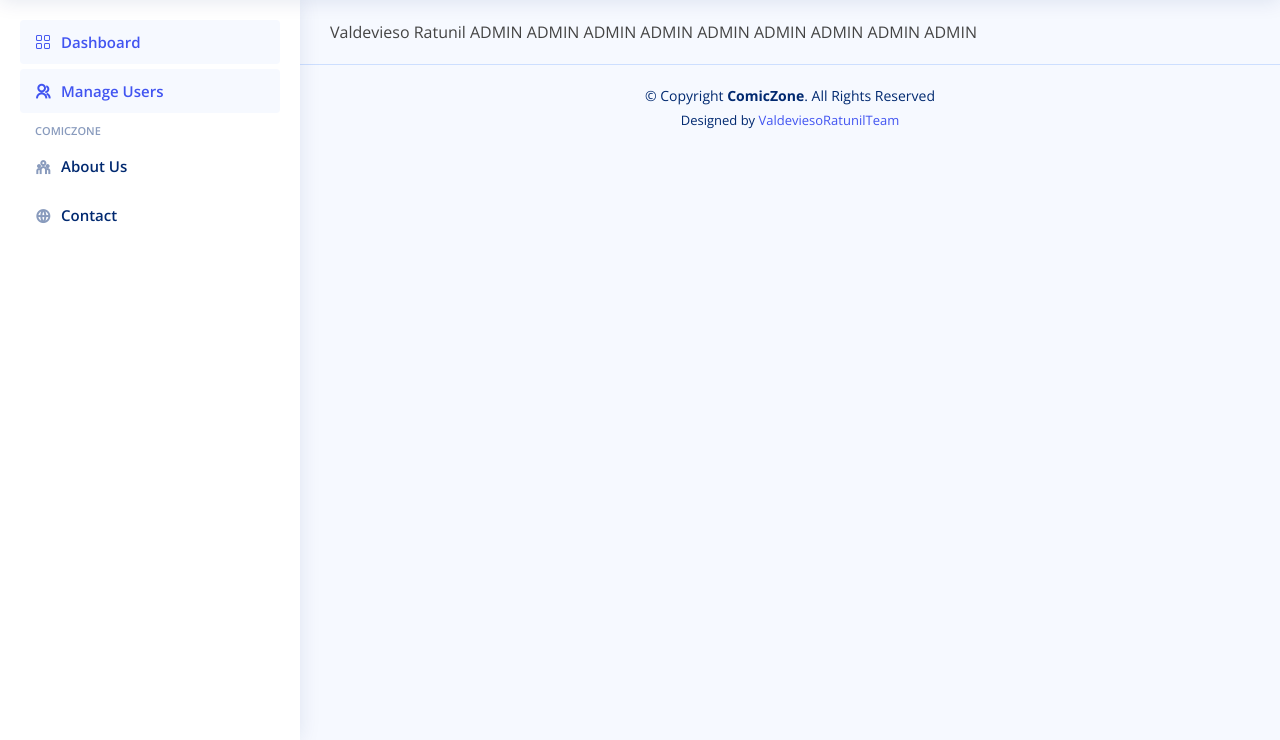
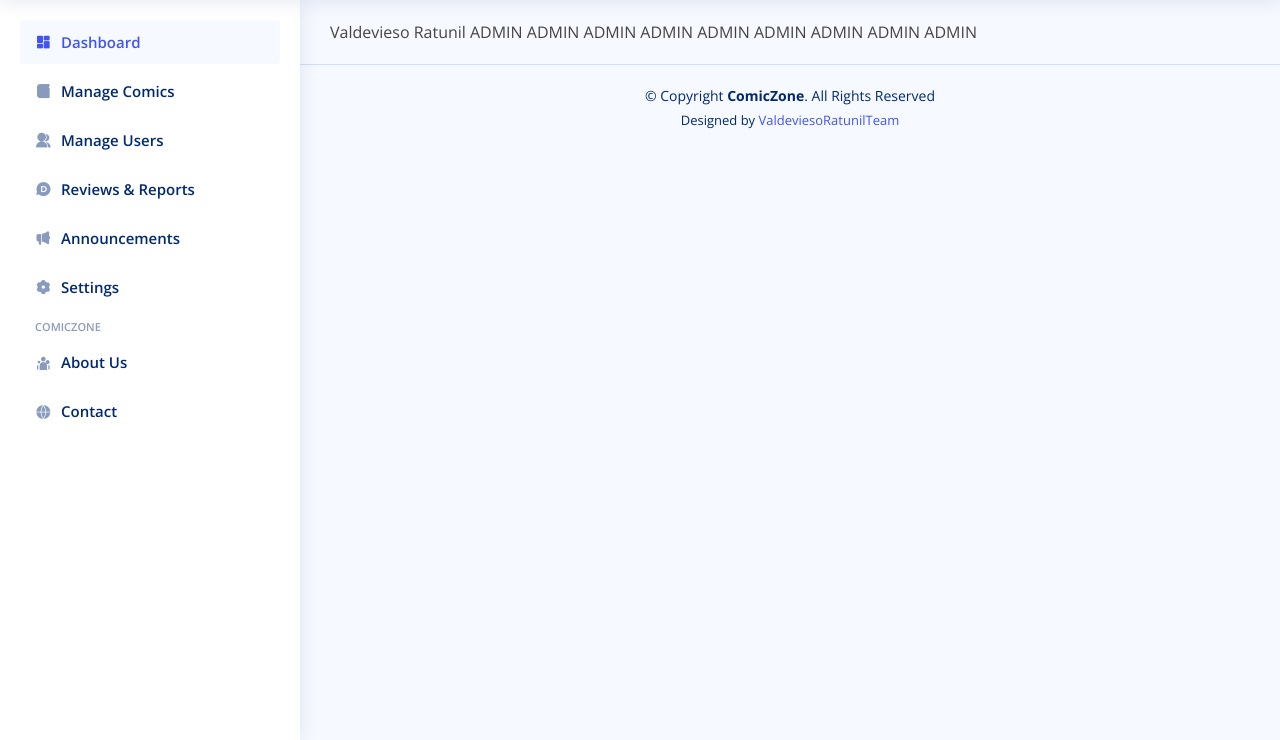
Before and after one commit to ValdeviesoJuan/IPT-Activity, a PHP site: page /view/admin/index.php in a window 1280 px wide. Shown: the part 60-800 px from the top of the page. Run offline with PHP 8.4, Linux system fonts and the light colour scheme; some libraries are stand-ins or nearby versions.

Commit message:
added_sidebar_pages

```diff
--- a/IT322/view/admin/includes/sidebar.php
+++ b/IT322/view/admin/includes/sidebar.php
@@ -4,31 +4,59 @@
     <ul class="sidebar-nav" id="sidebar-nav">
 
       <li class="nav-item">
-        <a class="nav-link " href="index.html">
-          <i class="bi bi-grid"></i>
+        <a class="nav-link" href="index.html">
+          <i class="ri-dashboard-fill"></i>
           <span>Dashboard</span>
         </a>
       </li><!-- End Dashboard Nav -->
 
       <li class="nav-item">
-        <a class="nav-link " href="index.html">
-          <i class="ri-group-line"></i>
+        <a class="nav-link collapsed" >
+          <i class="ri-book-3-fill"></i>
+          <span>Manage Comics</span>
+        </a>
+      </li><!-- End Blank Page Nav -->
+
+      <li class="nav-item">
+        <a class="nav-link collapsed" >
+          <i class="ri-group-fill"></i>
           <span>Manage Users</span>
         </a>
-      </li><!-- End Dashboard Nav -->
+      </li><!-- End Blank Page Nav -->
+
+      <li class="nav-item">
+        <a class="nav-link collapsed" href="pages-blank.html">
+          <i class="ri-disqus-fill"></i>
+          <span>Reviews & Reports</span>
+        </a>
+      </li><!-- End Blank Page Nav -->
+
+      <li class="nav-item">
+        <a class="nav-link collapsed" href="pages-blank.html">
+          <i class="ri-megaphone-fill"></i>
+          <span>Announcements</span>
+        </a>
+      </li><!-- End Blank Page Nav -->
+
+      <li class="nav-item">
+        <a class="nav-link collapsed" href="pages-blank.html">
+          <i class="ri-settings-3-fill"></i>
+          <span>Settings</span>
+        </a>
+      </li><!-- End Blank Page Nav -->
 
       <li class="nav-heading">ComicZone</li>
 
       <li class="nav-item">
         <a class="nav-link collapsed" href="pages-blank.html">
-          <i class="ri-team-line"></i>
+          <i class="ri-team-fill"></i>
           <span>About Us</span>
         </a>
       </li><!-- End Blank Page Nav -->
 
       <li class="nav-item">
         <a class="nav-link collapsed" href="pages-blank.html">
-          <i class="ri-global-line"></i>
+          <i class="ri-global-fill"></i>
           <span>Contact</span>
         </a>
       </li><!-- End Blank Page Nav -->
```
Also changed, not shown: IT322/view/users/includes/sidebar.php (+24 -10 lines).
